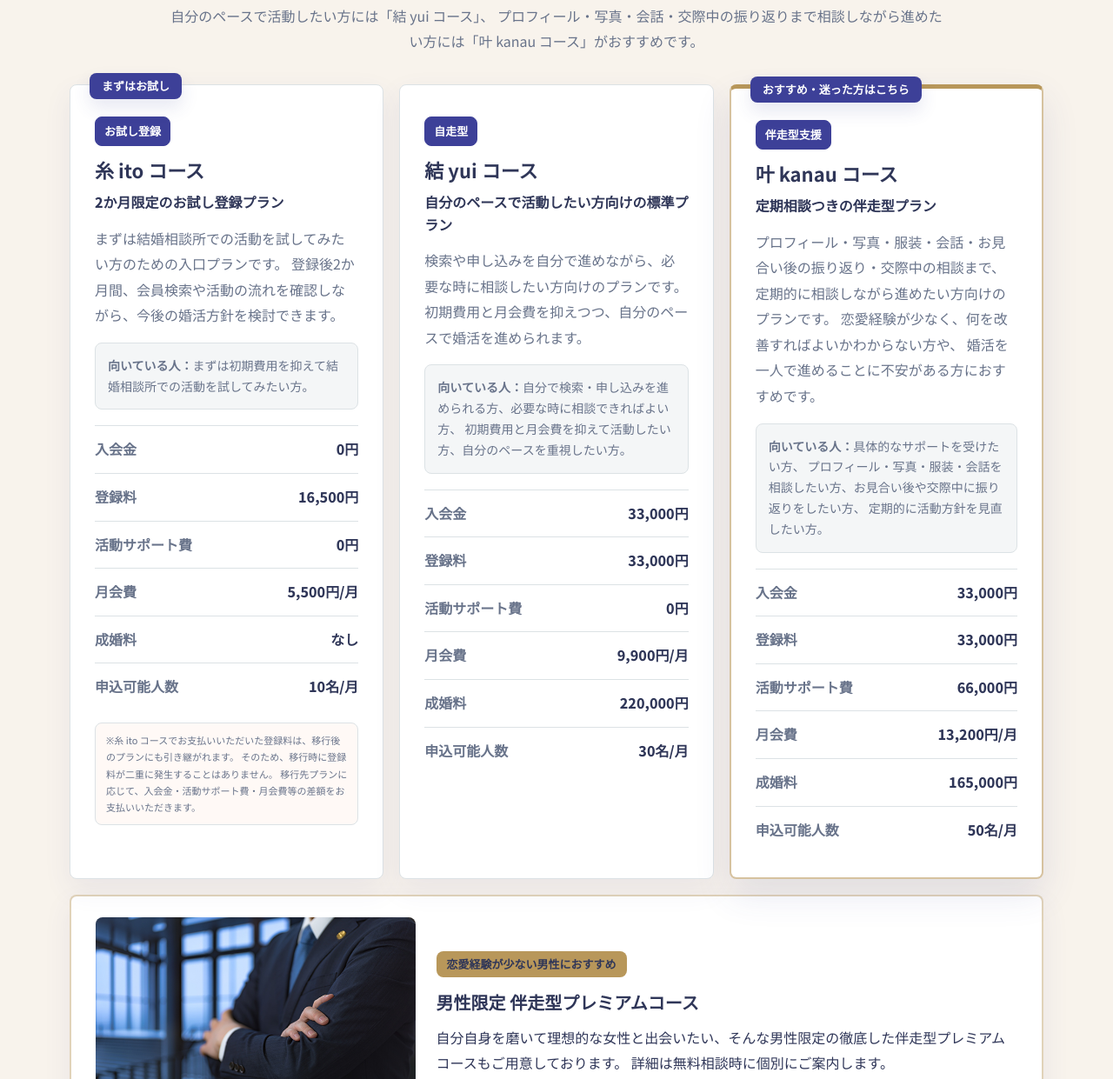
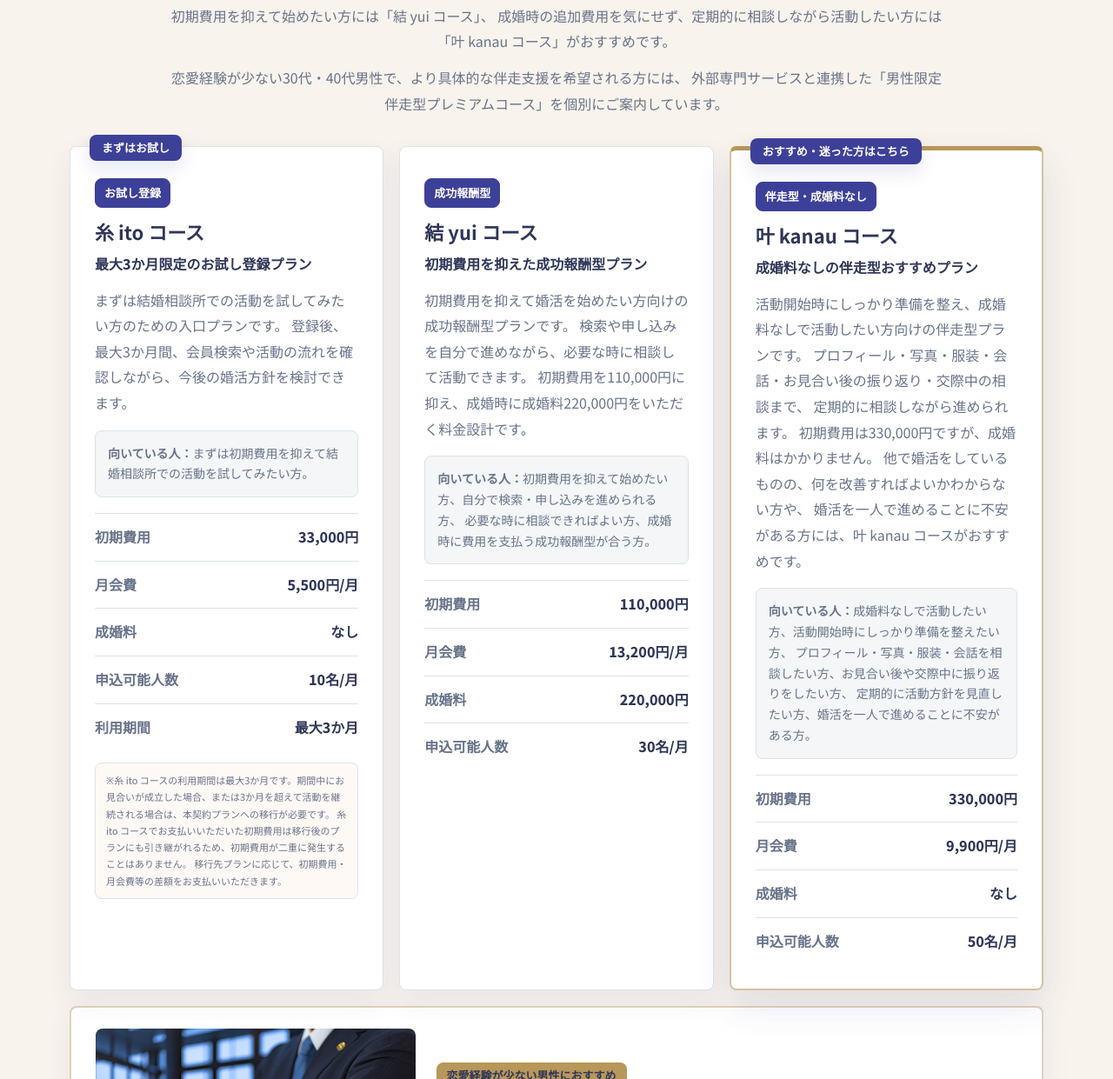
Before and after one commit to int7010/lp-yuito, a plain HTML site: page index.html in a window 1280 px wide. Shown: the part 8319-9560 px from the top of the page at 87% size. Drawn offline with Linux system fonts and the light colour scheme.

Commit message:
Add files via upload

```diff
--- a/index.html
+++ b/index.html
@@ -15,7 +15,7 @@
       rel="stylesheet"
     >
     <link rel="icon" href="assets/favicon.png">
-    <link rel="stylesheet" href="styles.css?v=20260707-hero-image-top">
+    <link rel="stylesheet" href="styles.css?v=20260707-new-price-plans">
   </head>
   <body>
     <header class="site-header">
@@ -342,8 +342,12 @@
             本格的に活動したい方向けの「結 yui コース」「叶 kanau コース」をご用意しています。
           </p>
           <p>
-            自分のペースで活動したい方には「結 yui コース」、
-            プロフィール・写真・会話・交際中の振り返りまで相談しながら進めたい方には「叶 kanau コース」がおすすめです。
+            初期費用を抑えて始めたい方には「結 yui コース」、
+            成婚時の追加費用を気にせず、定期的に相談しながら活動したい方には「叶 kanau コース」がおすすめです。
+          </p>
+          <p>
+            恋愛経験が少ない30代・40代男性で、より具体的な伴走支援を希望される方には、
+            外部専門サービスと連携した「男性限定 伴走型プレミアムコース」を個別にご案内しています。
           </p>
         </div>
         <div class="price-list">
@@ -351,71 +355,69 @@
             <p class="plan-recommend">まずはお試し</p>
             <p class="plan-label">お試し登録</p>
             <h3>糸 ito コース</h3>
-            <p class="plan-subtitle">2か月限定のお試し登録プラン</p>
+            <p class="plan-subtitle">最大3か月限定のお試し登録プラン</p>
             <p class="plan-lead">
               まずは結婚相談所での活動を試してみたい方のための入口プランです。
-              登録後2か月間、会員検索や活動の流れを確認しながら、今後の婚活方針を検討できます。
+              登録後、最大3か月間、会員検索や活動の流れを確認しながら、今後の婚活方針を検討できます。
             </p>
             <p class="plan-fit">
               <strong>向いている人：</strong>まずは初期費用を抑えて結婚相談所での活動を試してみたい方。
             </p>
             <dl>
-              <div><dt>入会金</dt><dd>0円</dd></div>
-              <div><dt>登録料</dt><dd>16,500円</dd></div>
-              <div><dt>活動サポート費</dt><dd>0円</dd></div>
+              <div><dt>初期費用</dt><dd>33,000円</dd></div>
               <div><dt>月会費</dt><dd>5,500円/月</dd></div>
               <div><dt>成婚料</dt><dd>なし</dd></div>
               <div><dt>申込可能人数</dt><dd>10名/月</dd></div>
+              <div><dt>利用期間</dt><dd>最大3か月</dd></div>
             </dl>
             <p class="plan-note">
-              ※糸 ito コースでお支払いいただいた登録料は、移行後のプランにも引き継がれます。
-              そのため、移行時に登録料が二重に発生することはありません。
-              移行先プランに応じて、入会金・活動サポート費・月会費等の差額をお支払いいただきます。
+              ※糸 ito コースの利用期間は最大3か月です。期間中にお見合いが成立した場合、または3か月を超えて活動を継続される場合は、本契約プランへの移行が必要です。
+              糸 ito コースでお支払いいただいた初期費用は移行後のプランにも引き継がれるため、初期費用が二重に発生することはありません。
+              移行先プランに応じて、初期費用・月会費等の差額をお支払いいただきます。
             </p>
           </article>
           <article class="price-card">
-            <p class="plan-label">自走型</p>
+            <p class="plan-label">成功報酬型</p>
             <h3>結 yui コース</h3>
-            <p class="plan-subtitle">自分のペースで活動したい方向けの標準プラン</p>
+            <p class="plan-subtitle">初期費用を抑えた成功報酬型プラン</p>
             <p class="plan-lead">
-              検索や申し込みを自分で進めながら、必要な時に相談したい方向けのプランです。
-              初期費用と月会費を抑えつつ、自分のペースで婚活を進められます。
+              初期費用を抑えて婚活を始めたい方向けの成功報酬型プランです。
+              検索や申し込みを自分で進めながら、必要な時に相談して活動できます。
+              初期費用を110,000円に抑え、成婚時に成婚料220,000円をいただく料金設計です。
             </p>
             <p class="plan-fit">
-              <strong>向いている人：</strong>自分で検索・申し込みを進められる方、必要な時に相談できればよい方、
-              初期費用と月会費を抑えて活動したい方、自分のペースを重視したい方。
+              <strong>向いている人：</strong>初期費用を抑えて始めたい方、自分で検索・申し込みを進められる方、
+              必要な時に相談できればよい方、成婚時に費用を支払う成功報酬型が合う方。
             </p>
             <dl>
-              <div><dt>入会金</dt><dd>33,000円</dd></div>
-              <div><dt>登録料</dt><dd>33,000円</dd></div>
-              <div><dt>活動サポート費</dt><dd>0円</dd></div>
-              <div><dt>月会費</dt><dd>9,900円/月</dd></div>
+              <div><dt>初期費用</dt><dd>110,000円</dd></div>
+              <div><dt>月会費</dt><dd>13,200円/月</dd></div>
               <div><dt>成婚料</dt><dd>220,000円</dd></div>
               <div><dt>申込可能人数</dt><dd>30名/月</dd></div>
             </dl>
           </article>
           <article class="price-card featured">
             <p class="plan-recommend">おすすめ・迷った方はこちら</p>
-            <p class="plan-label">伴走型支援</p>
+            <p class="plan-label">伴走型・成婚料なし</p>
             <h3>叶 kanau コース</h3>
-            <p class="plan-subtitle">定期相談つきの伴走型プラン</p>
+            <p class="plan-subtitle">成婚料なしの伴走型おすすめプラン</p>
             <p class="plan-lead">
+              活動開始時にしっかり準備を整え、成婚料なしで活動したい方向けの伴走型プランです。
               プロフィール・写真・服装・会話・お見合い後の振り返り・交際中の相談まで、
-              定期的に相談しながら進めたい方向けのプランです。
-              恋愛経験が少なく、何を改善すればよいかわからない方や、
-              婚活を一人で進めることに不安がある方におすすめです。
+              定期的に相談しながら進められます。
+              初期費用は330,000円ですが、成婚料はかかりません。
+              他で婚活をしているものの、何を改善すればよいかわからない方や、
+              婚活を一人で進めることに不安がある方には、叶 kanau コースがおすすめです。
             </p>
             <p class="plan-fit">
-              <strong>向いている人：</strong>具体的なサポートを受けたい方、
+              <strong>向いている人：</strong>成婚料なしで活動したい方、活動開始時にしっかり準備を整えたい方、
               プロフィール・写真・服装・会話を相談したい方、お見合い後や交際中に振り返りをしたい方、
-              定期的に活動方針を見直したい方。
+              定期的に活動方針を見直したい方、婚活を一人で進めることに不安がある方。
             </p>
             <dl>
-              <div><dt>入会金</dt><dd>33,000円</dd></div>
-              <div><dt>登録料</dt><dd>33,000円</dd></div>
-              <div><dt>活動サポート費</dt><dd>66,000円</dd></div>
-              <div><dt>月会費</dt><dd>13,200円/月</dd></div>
-              <div><dt>成婚料</dt><dd>165,000円</dd></div>
+              <div><dt>初期費用</dt><dd>330,000円</dd></div>
+              <div><dt>月会費</dt><dd>9,900円/月</dd></div>
+              <div><dt>成婚料</dt><dd>なし</dd></div>
               <div><dt>申込可能人数</dt><dd>50名/月</dd></div>
             </dl>
           </article>
@@ -426,8 +428,8 @@
             <span>恋愛経験が少ない男性におすすめ</span>
             <strong>男性限定 伴走型プレミアムコース</strong>
             <p>
-              自分自身を磨いて理想的な女性と出会いたい、そんな男性限定の徹底した伴走型プレミアムコースもご用意しております。
-              詳細は無料相談時に個別にご案内します。
+              外部専門サービスとの連携を含む特別伴走プランです。
+              初期費用・月会費・成婚料・申込可能人数は、無料相談時に個別にご案内します。
             </p>
           </div>
         </div>
@@ -537,8 +539,9 @@
           <details>
             <summary>料金プラン以外の追加料金はありますか？</summary>
             <p>
-              基本の料金プランに沿ってご案内します。活動内容によって確認が必要な場合もあるため、
-              無料相談時に希望する進め方とあわせて詳しくご説明します。
+              料金は各プランの初期費用・月会費・成婚料を基本にご案内します。
+              糸 ito コースから本契約プランへ移行する場合は、移行先プランに応じた初期費用・月会費等の差額が必要です。
+              男性限定 伴走型プレミアムコースは個別設計のため、無料相談時に内容と費用を詳しくご説明します。
             </p>
           </details>
           <details>
@@ -691,6 +694,6 @@
         <small>&copy; 2026 Yuito. All rights reserved.</small>
       </div>
     </footer>
-    <script src="news.js?v=20260707-hero-image-top"></script>
+    <script src="news.js?v=20260707-new-price-plans"></script>
   </body>
 </html>
```
